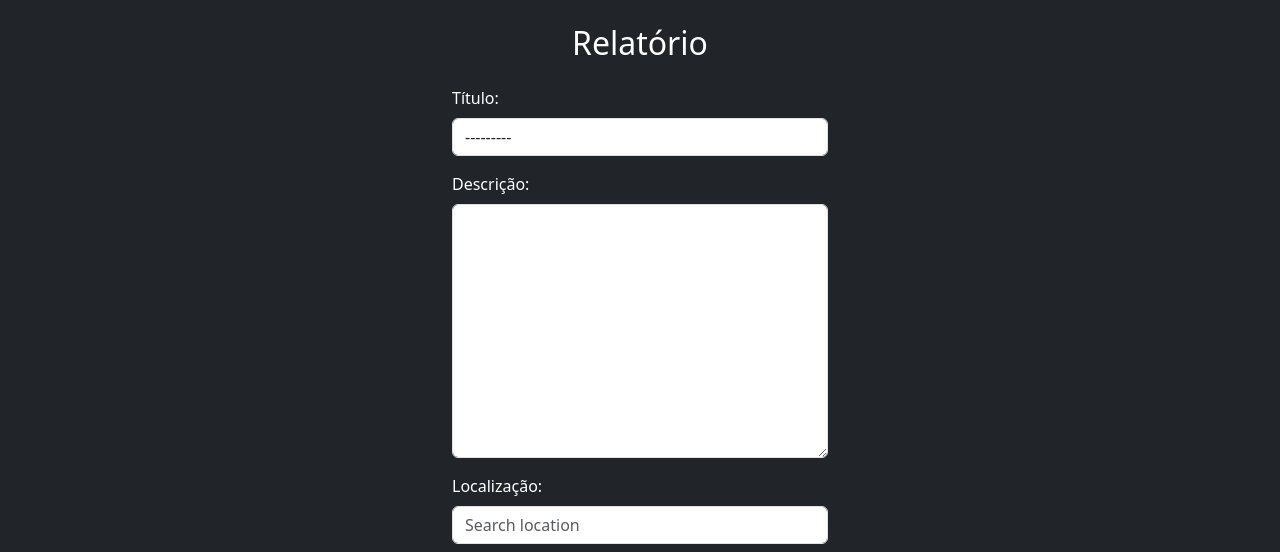
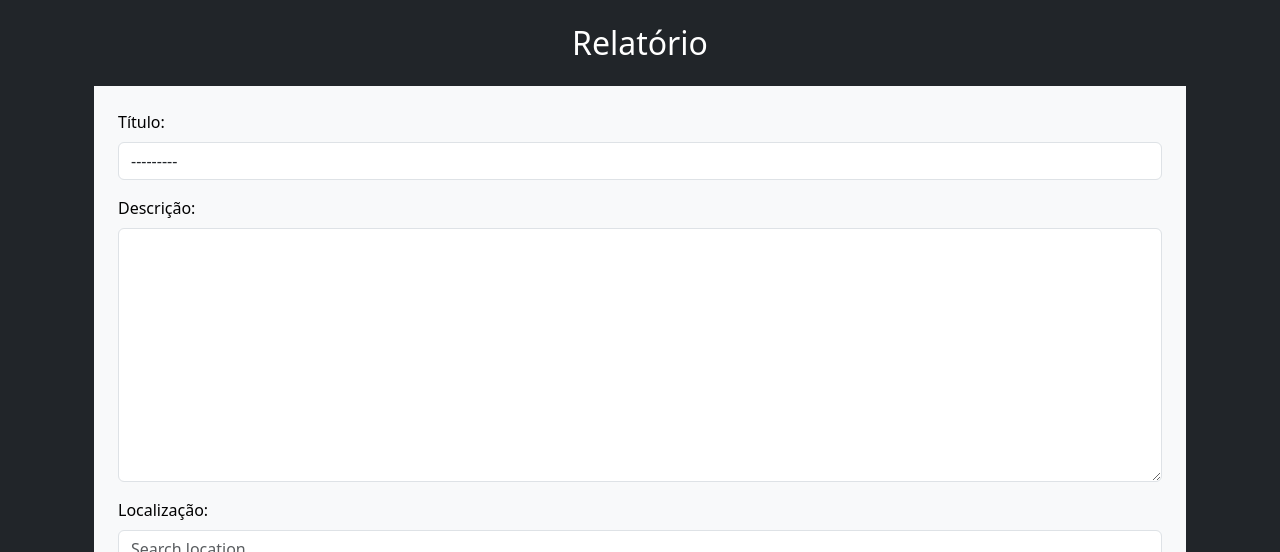
Before and after one commit to lauroolim/HotSpotter, a Django app: page /reports/ in a window 1280 px wide. Shown: the part 56-608 px from the top of the page. Run offline with Django 5.2, Linux system fonts and the light colour scheme; the visitor is signed in with stand-in values (Sample User, id 1); a map, chart or similar area stays blank; some libraries are stand-ins or nearby versions.

Commit message:
refact templates

```diff
--- a/templates/base.html
+++ b/templates/base.html
@@ -24,7 +24,7 @@
     </nav>
 
     <main class="container d-flex align-items-center justify-content-center" style="min-height: 80vh;">
-        <div class="w-100" style="max-width: 400px;">
+        <div class="w-100" >
             <h2 class="mb-4 text-center">{% block header %}{% endblock %}</h2>
             {% block content %}{% endblock %}
         </div>
--- a/templates/reports/list.html
+++ b/templates/reports/list.html
@@ -14,9 +14,7 @@
             <div class="list-group-item list-group-item-action mb-3">
                 <div class="d-flex w-100 justify-content-between align-items-center">
                     <div>
-                        <h5 class="mb-1">{{ report.title }}</h5>
-                        <p class="mb-1">{{ report.description }}</p>
-                        <small class="text-muted">{{ report.address }}</small>
+                        <h5 class="mb-1">{{ report.get_title_display }}</h5>
                     </div>
                     <div class="btn-group">
                         <a href="{% url 'report-detail' report.id %}" class="btn btn-primary btn-sm">Detalhes</a>
--- a/templates/reports/report-detail.html
+++ b/templates/reports/report-detail.html
@@ -8,7 +8,7 @@
 
     <div class="card">
         <div class="card-body">
-            <h5 class="card-title">{{ report.title }}</h5>
+            <h5 class="card-title">{{ report.get_title_display }}</h5>
             <p class="card-text"><strong>Descrição:</strong> {{ report.description }}</p>
             <p class="card-text"><strong>Localização:</strong> {{ report.address }}</p>
             {% if report.foto %}
--- a/templates/reports/report.html
+++ b/templates/reports/report.html
@@ -9,11 +9,11 @@
 
     {{ form.media }}
 
-    <form method="post" enctype="multipart/form-data" class="needs-validation" novalidate>
+    <form method="post" enctype="multipart/form-data" class="needs-validation bg-light p-4 w-100 mx-auto"  novalidate>
         {% csrf_token %}
 
         <div class="mb-3">
-            <label for="{{ form.title.id_for_label }}" class="form-label">Título:</label>
+            <label for="{{ form.title.id_for_label }}" class="form-label text-black" >Título:</label>
             {{ form.title }}
             <div class="invalid-feedback">
                 Por favor, forneça um título.
@@ -21,7 +21,7 @@
         </div>
 
         <div class="mb-3">
-            <label for="{{ form.description.id_for_label }}" class="form-label">Descrição:</label>
+            <label for="{{ form.description.id_for_label }}" class="form-label text-black">Descrição:</label>
             {{ form.description }}
             <div class="invalid-feedback">
                 Por favor, forneça uma descrição.
@@ -29,12 +29,12 @@
         </div>
 
         <div class="mb-3">
-            <label for="{{ form.location.id_for_label }}" class="form-label">Localização:</label>
+            <label for="{{ form.location.id_for_label }}" class="form-label text-black">Localização:</label>
             {{ form.location }}
         </div>
 
         <div class="mb-3">
-            <label for="{{ form.foto.id_for_label }}" class="form-label">Foto:</label>
+            <label for="{{ form.foto.id_for_label }}" class="form-label text-black">Foto:</label>
             {{ form.foto }}
             <div class="invalid-feedback">
                 Por favor, envie uma foto.
```
Also changed, not shown: docker-compose.yml (+4 -4 lines), requirements.txt (+9 -21 lines).
